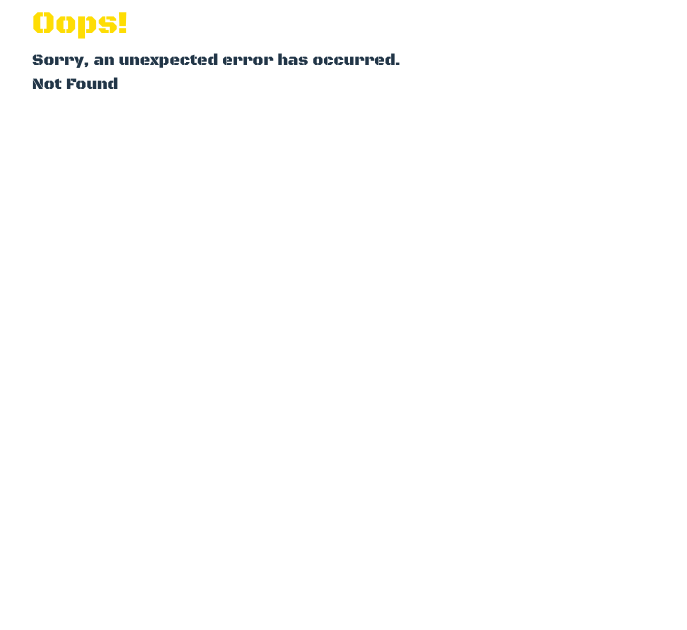
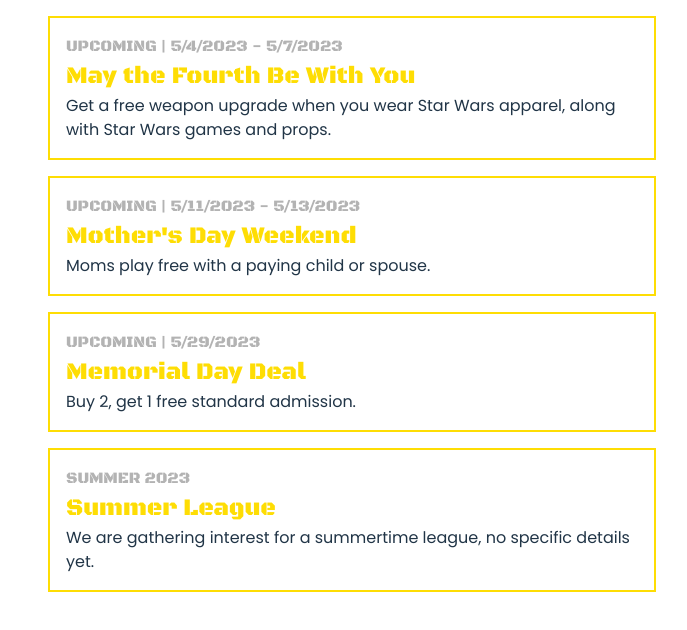
Before and after one commit to beans-squared/bh-companion-website, a React (Vite) app: page /current-deals in a window 1280 px wide. Before the commit this address had no page. Shown: the top 630 px of the page, without its empty margins (288-975 px from the left). Built offline with nearby package versions, Linux system fonts and the light colour scheme.

Commit message:
Add current deals button

```diff
--- /dev/null
+++ b/deals.json
@@ -0,0 +1,26 @@
+[
+	{
+		"title": "Memorial Day Deal",
+		"description": "Buy 2, get 1 free standard admission.",
+		"startDate": "29 May 2023 00:00:00 CST",
+		"endDate": "29 May 2023 00:00:00 CST"
+	},
+	{
+		"title": "Mother's Day Weekend",
+		"description": "Moms play free with a paying child or spouse.",
+		"startDate": "11 May 2023 00:00:00 CST",
+		"endDate": "13 May 2023 00:00:00 CST"
+	},
+	{
+		"title": "May the Fourth Be With You",
+		"description": "Get a free weapon upgrade when you wear Star Wars apparel, along with Star Wars games and props.",
+		"startDate": "4 May 2023 00:00:00 CST",
+		"endDate": "7 May 2023 00:00:00 CST"
+	},
+	{
+		"title": "Summer League",
+		"description": "We are gathering interest for a summertime league, no specific details yet.",
+		"startDate": "",
+		"endDate": ""
+	}
+]
--- a/src/App.jsx
+++ b/src/App.jsx
@@ -23,33 +23,33 @@ export default function App() {
 				</button>
 			</Link>
 			<Link to={'reporter'}>
-				<button className="homepage-button animate-3" disabled>
+				<button className="homepage-button animate-3">
 					<WrenchIcon />
 					REPORT BROKEN EQUIPMENT
 				</button>
 			</Link>
+			<Link to={'current-deals'}>
+				<button className="homepage-button animate-4">
+					<PriceTagIcon />
+					VIEW CURRENT DEALS
+				</button>
+			</Link>
 			<Link to={'room-manager'}>
-				<button className="homepage-button animate-4" disabled>
+				<button className="homepage-button animate-5" disabled>
 					<PartyIcon />
 					MANAGE PARTY ROOMS
 				</button>
 			</Link>
 			<Link to={'session-manager'}>
-				<button className="homepage-button animate-5" disabled>
+				<button className="homepage-button animate-6" disabled>
 					<PlayIcon />
 					RUN A SESSION
 				</button>
 			</Link>
 			<Link to={'spectator-view'}>
-				<button className="homepage-button animate-6" disabled>
+				<button className="homepage-button animate-7" disabled>
 					<TvIcon />
 					OPEN SPECTATOR VIEW
-				</button>
-			</Link>
-			<Link to={'current-deals'}>
-				<button className="homepage-button animate-7" disabled>
-					<PriceTagIcon />
-					VIEW CURRENT DEALS
 				</button>
 			</Link>
 		</div>
--- /dev/null
+++ b/src/routes/CurrentDeals.css
@@ -0,0 +1,20 @@
+.deal-item {
+	border: 2px solid var(--color-brand);
+	box-sizing: border-box;
+	margin: 1rem;
+	padding: 1rem;
+}
+
+.deal-title {
+	font-size: 1.5rem;
+}
+
+.deal-desc {
+	font-size: 1rem;
+	font-family: 'Poppins';
+}
+
+.deal-dates {
+	font-size: 1rem;
+	color: #b3b3b3;
+}
--- /dev/null
+++ b/src/routes/CurrentDeals.jsx
@@ -0,0 +1,46 @@
+import { useState } from 'react';
+import deals from '../../deals.json';
+import './CurrentDeals.css';
+
+export default function CurrentDeals() {
+	function dealStatus(deal, defaultPlaceholder) {
+		const startDate = new Date(deal.startDate).valueOf();
+		const endDate = new Date(deal.endDate).valueOf();
+
+		if (startDate > Date.now()) {
+			return 'UPCOMING';
+		} else if (startDate < Date.now() && endDate > Date.now()) {
+			return 'ONGOING';
+		} else if (endDate < Date.now()) {
+			return 'EXPIRED';
+		} else {
+			return defaultPlaceholder;
+		}
+	}
+
+	const sortedDeals = deals.sort((dealA, dealB) => {
+		const dateAValue = new Date(dealA.startDate).valueOf();
+		const dateBValue = new Date(dealB.startDate).valueOf();
+		return dateAValue - dateBValue;
+	});
+
+	const listedDeals = sortedDeals.map((deal) => (
+		<div key={deal.title} className="deal-item">
+			<h3 className="deal-dates">
+				{dealStatus(deal, 'SUMMER 2023')}
+				{deal.startDate ? ' | ' : ''}
+				{deal.startDate
+					? `${new Date(deal.startDate).toLocaleDateString()}`
+					: ''}
+				{deal.endDate &&
+				new Date(deal.endDate).valueOf() !== new Date(deal.startDate).valueOf()
+					? ` - ${new Date(deal.endDate).toLocaleDateString()}`
+					: ''}
+			</h3>
+			<h1 className="deal-title">{deal.title}</h1>
+			<h2 className="deal-desc">{deal.description}</h2>
+		</div>
+	));
+
+	return <div>{listedDeals}</div>;
+}
```
Also changed, not shown: src/main.jsx (+5 -4 lines).
